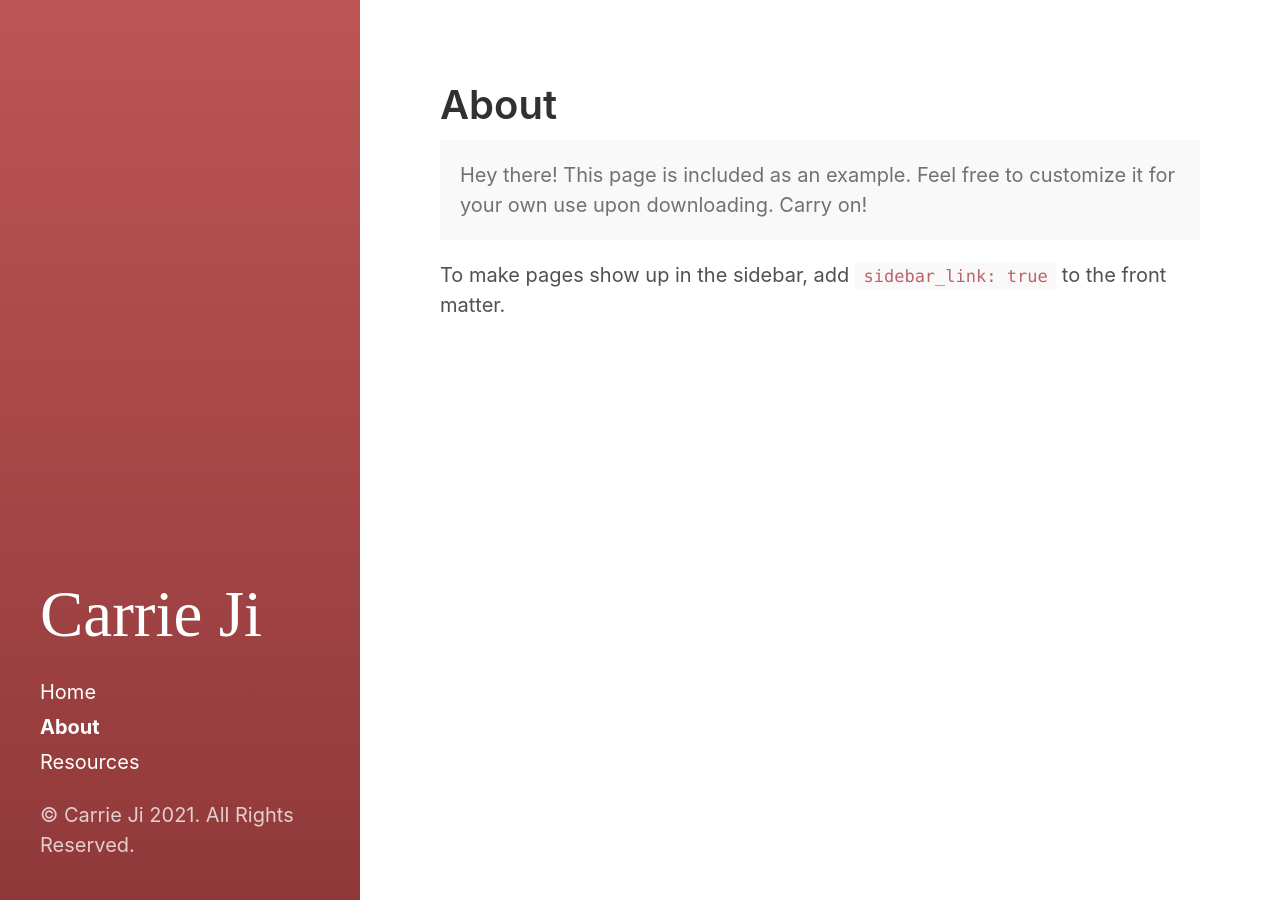
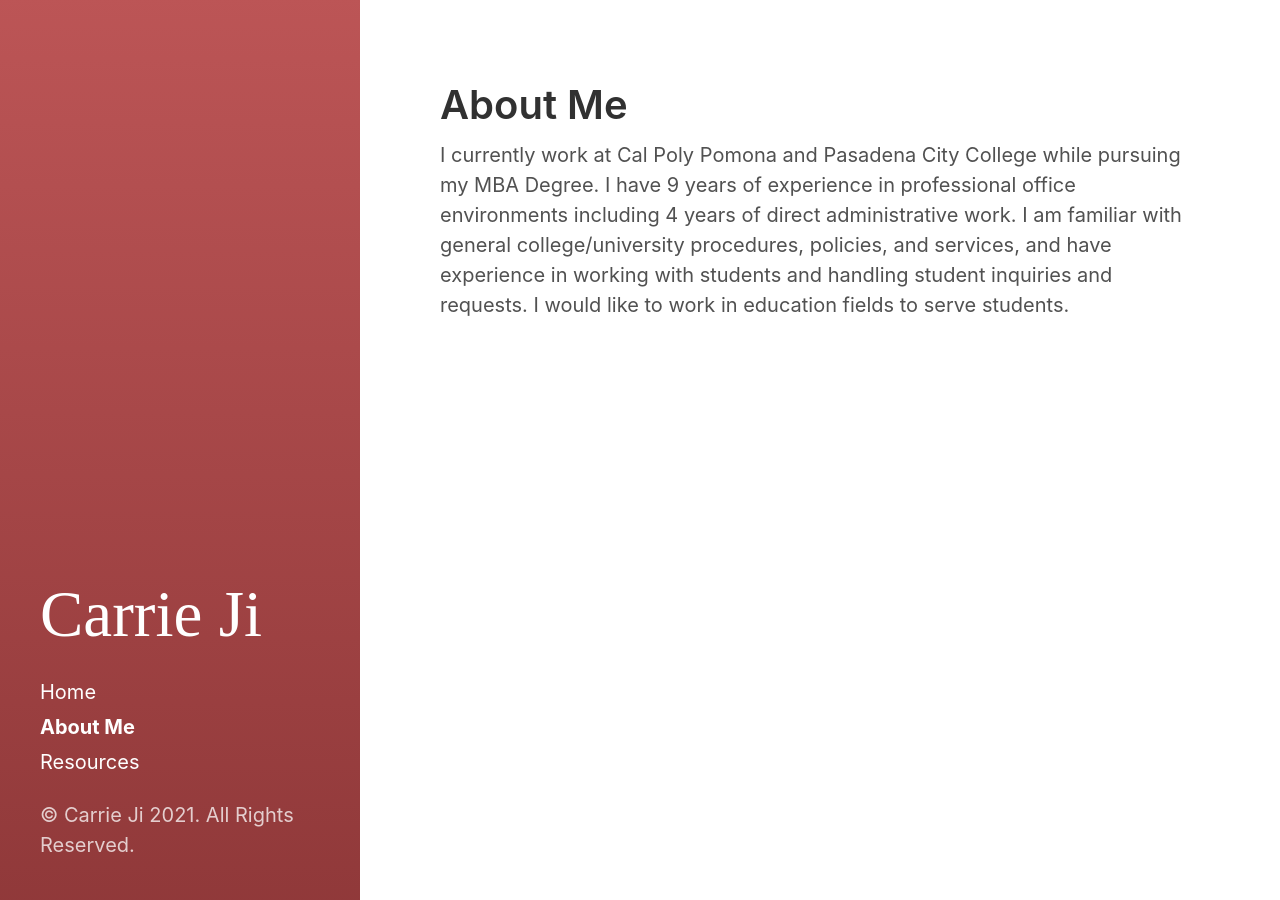
Before and after one commit to carrieji/carrieji.github.io, a Jekyll site: the page built from about.md, in a window 1280 px wide. Built offline with Jekyll 4.4.1, drawn with Linux system fonts in a browser that asks for light colours.

Commit message:
Update about.md

```diff
--- a/about.md
+++ b/about.md
@@ -1,13 +1,7 @@
 ---
 layout: page
-title: About
+title: About Me
 sidebar_link: true
 ---
 
-<p class="message">
-  Hey there! This page is included as an example. Feel free to customize it
-  for your own use upon downloading. Carry on!
-</p>
-
-To make pages show up in the sidebar, add `sidebar_link: true` to the front
-matter.
+I currently work at Cal Poly Pomona and Pasadena City College while pursuing my MBA Degree. I have 9 years of experience in professional office environments including 4 years of direct administrative work. I am familiar with general college/university procedures, policies, and services, and have experience in working with students and handling student inquiries and requests. I would like to work in education fields to serve students.
```
